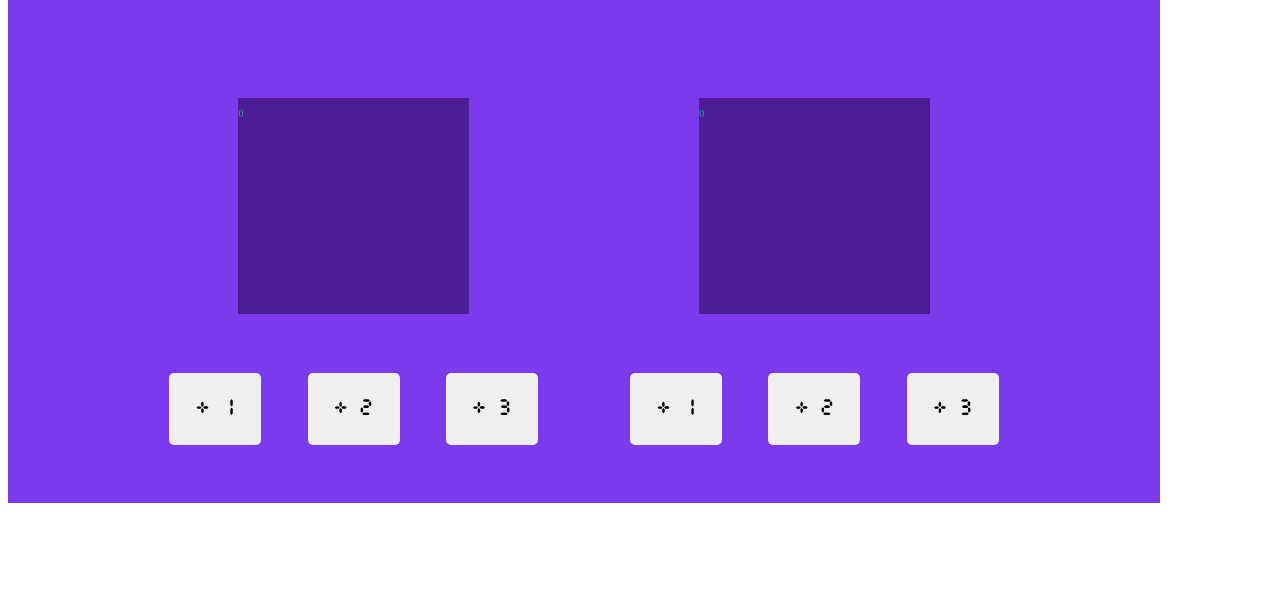
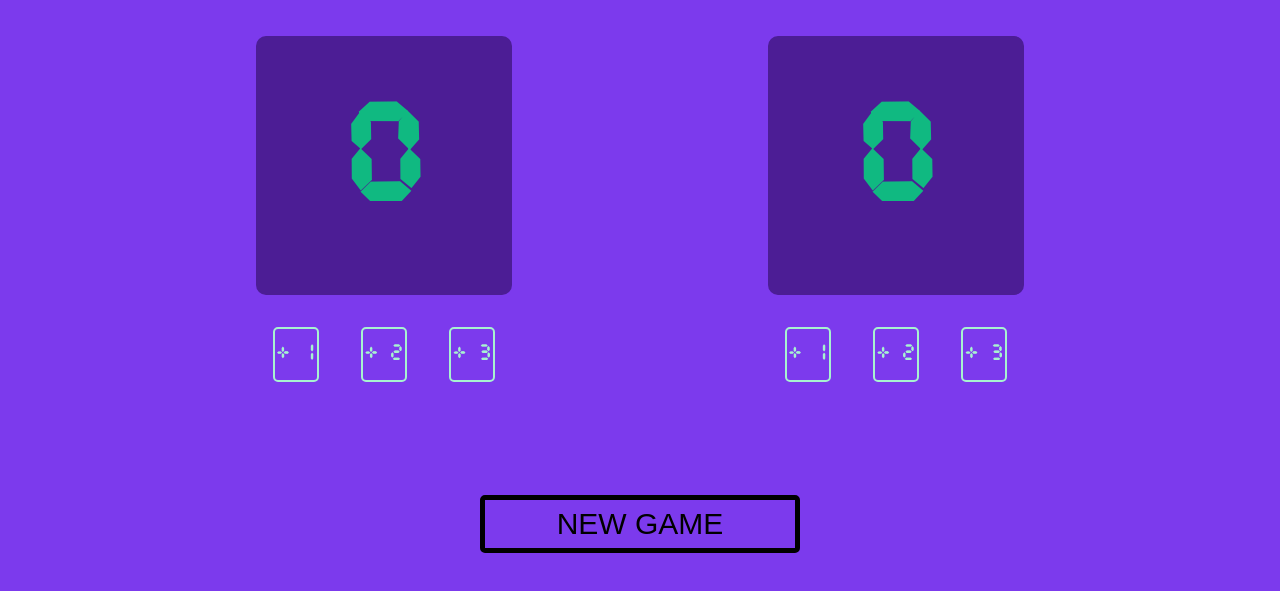
Before and after one commit to OneFourteen-Studio/basketball-scoreboard, a plain HTML site: page index.html in a window 1280 px wide. Shown: the part 225-816 px from the top of the page. Drawn offline with Linux system fonts and the light colour scheme.

Commit message:
finished styling

```diff
--- a/index.html
+++ b/index.html
@@ -13,28 +13,30 @@
         <div class="teams">
             <h1 class="team-name">HOME</h1>
             <div class="score-container">
-                <p class="score">0</p>
+                <h2 class="score text-font">0</h2>
             </div>
             <div class="add-points">
-                <button class="point-btn">+ 1</button>
-                <button class="point-btn">+ 2</button>
-                <button class="point-btn">+ 3</button>
+                <button class="point-btn text-font btn">+ 1</button>
+                <button class="point-btn text-font btn">+ 2</button>
+                <button class="point-btn text-font btn">+ 3</button>
             </div>
         </div>
 
         <div class="teams">
             <h1 class="team-name">GUEST</h1>
             <div class="score-container">
-                <p class="score">0</p>
+                <h2 class="score text-font">0</h2>
             </div>
             <div class="add-points">
-                <button class="point-btn">+ 1</button>
-                <button class="point-btn">+ 2</button>
-                <button class="point-btn">+ 3</button>
+                <button class="point-btn text-font btn">+ 1</button>
+                <button class="point-btn text-font btn">+ 2</button>
+                <button class="point-btn text-font btn">+ 3</button>
             </div>
         </div>
+    </div>
 
-
+    <div id="new-game">
+        <button id="new-game-btn" class="btn">NEW GAME</button>
     </div>
 </body>
 </html>
--- a/styles.css
+++ b/styles.css
@@ -11,8 +11,11 @@ html {
 }
 
 body {
+    margin: 0;
     height: 100vh;
     width: 100vw;
+
+    background: #7C3AED;
 
 }
 
@@ -20,9 +23,9 @@ body {
     display: flex;
     justify-content: center;
 
-    background: #7C3AED;
+
     height: 90%;
-    width: 90%;
+    width: 100%;
 }
 
 .teams {
@@ -31,35 +34,66 @@ body {
     align-items: center;
     justify-content: space-evenly;
     width: 40%;
+    height: 90%
 }
 
 .team-name {
     font-size: 8rem
 }
 
+.text-font {
+    font-family: "cursedTimer";
+}
+
 .score-container {
+    display: inherit;
+    justify-content: center;
+    align-items: center;
     background: #4C1D95;
     width: 50%;
-    height: 30%
+    height: 40%;
+    border-radius: 10px;
 }
 
 .score {
     color: #10B981;
+    font-size: 12rem;
+    text-align: center;
 }
 
 .add-points {
     display: inherit;
     justify-content: inherit;
     height: 10%;
-    width: 100%;
+    width: 60%;
 }
 
 .point-btn{
-    height: 100%;
-    width: 20%;
-    border-radius: 5px;
-    border: none;
+    height: 85%;
+    width: 15%;
+    border: 2px solid #A7F3D0;
+    color: #A7F3D0;
 
-    font-family: "cursedTimer";
     font-size: 2rem;
 }
+
+.btn {
+    border-radius: 5px;
+    padding: 0;
+    background: none;
+}
+
+#new-game {
+    width: 50%;
+    height: 8%;
+    margin: 0 auto 0 auto;
+    text-align: center;
+}
+
+#new-game-btn {
+    height: 90%;
+    width: 50%;
+    border: 5px solid black;
+    font-size: 3rem;
+
+}
```
